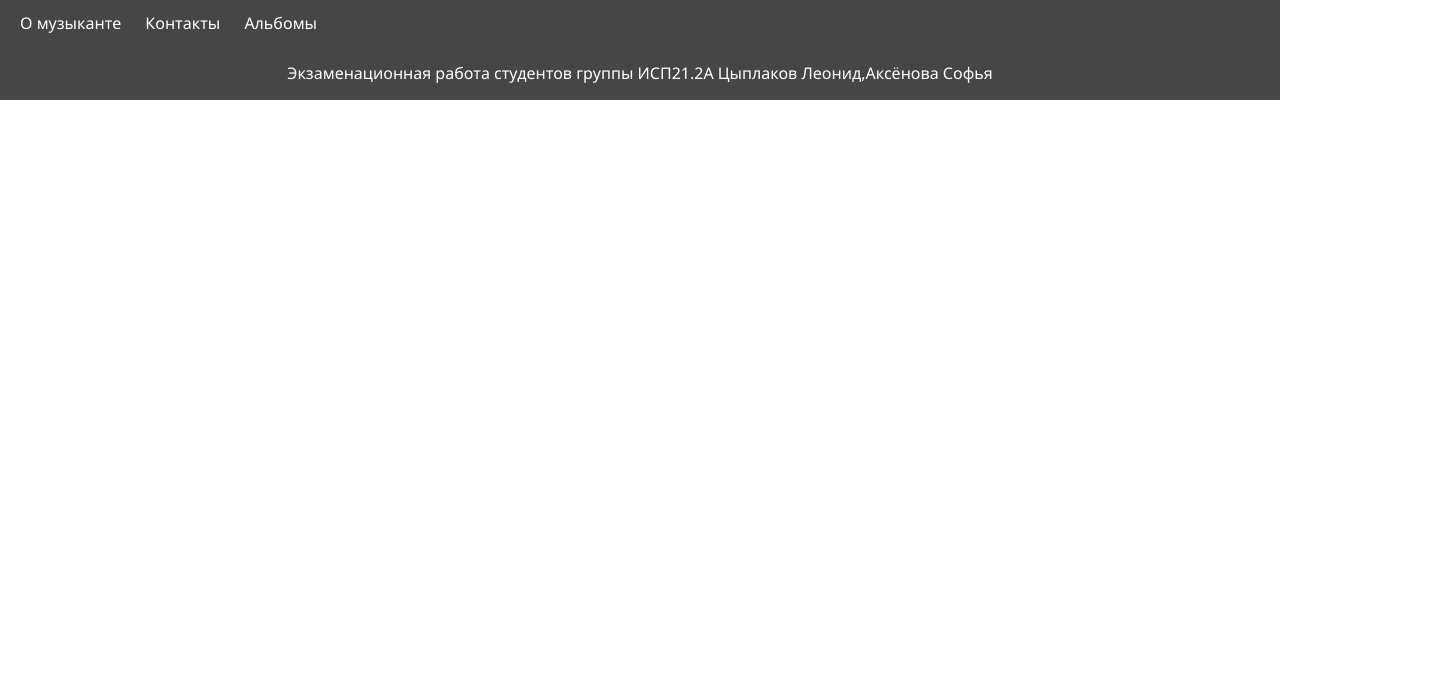
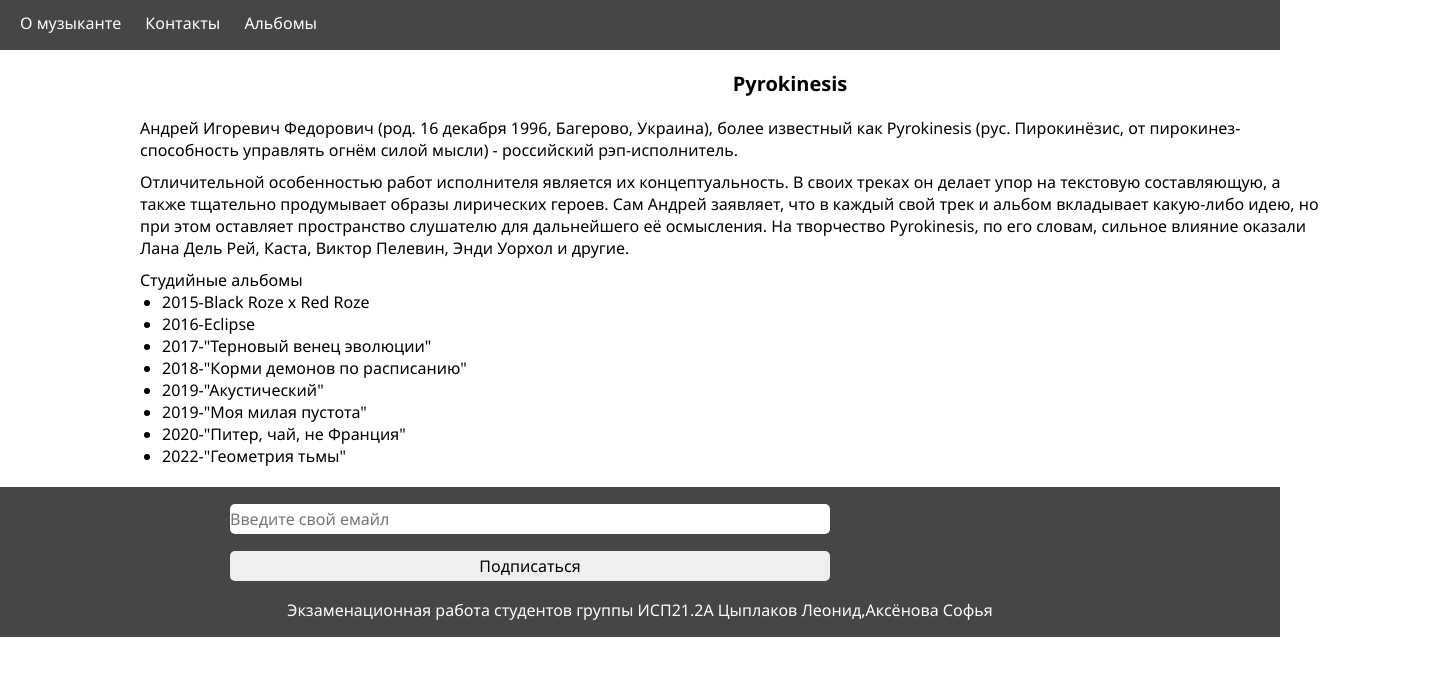
Before and after one commit to ksenikc/pr-git, a plain HTML site: page index.html in a window 1280 px wide. Shown: the whole page, 1440 px wide, since content can reach past the window. Drawn offline with Linux system fonts and the light colour scheme.

Commit message:
Создали ветку pyrokinesis

```diff
--- a/css/style.css
+++ b/css/style.css
@@ -19,6 +19,37 @@
     text-decoration: none;
     color: #fff;
 }
+.container {
+    width: 1440px;
+}
+.opisanie  ul li {
+    margin-left: 22px;
+}
+h2 {
+    text-align: center;
+    margin-top: 20px;
+    margin-bottom: 20px;
+    font-size: 20px;
+}
+.opisanie p {
+    margin-top: 10px;
+}
+.opisanie {
+    margin-left: 140px;
+    margin-bottom: 20px;
+}
+.subscribe {
+    background-color: #464646 ;
+    height: 100px;
+}
+.subscribe input, button {
+    width: 600px;
+    height: 30px;
+    margin-left: 230px;
+    border-radius: 5px;
+    border: 0;
+    margin-top: 17px;
+}
 footer p {
     text-align: center;
 }
--- a/index.html
+++ b/index.html
@@ -1,11 +1,13 @@
 <!DOCTYPE html>
 <html lang="ru">
+
 <head>
     <meta charset="UTF-8">
     <meta name="viewport" content="width=device-width, initial-scale=1.0">
     <title>Document</title>
     <link rel="stylesheet" href="css/style.css">
 </head>
+
 <body>
     <header>
         <nav class="main-menu">
@@ -16,8 +18,38 @@
             </ul>
         </nav>
     </header>
+    <div class="container">
+        <div class="opisanie">
+            <h2>Pyrokinesis</h2>
+            <p>Андрей Игоревич Федорович (род. 16 декабря 1996, Багерово, Украина), более известный как Pyrokinesis
+                (рус. Пирокинёзис, от пирокинез- <br>способность управлять огнём силой мысли) - российский
+                рэп-исполнитель.</p>
+            <p>Отличительной особенностью работ исполнителя является их концептуальность. В своих треках он делает упор
+                на текстовую составляющую, а <br>также тщательно продумывает образы лирических героев. Сам Андрей
+                заявляет, что в каждый свой трек и альбом вкладывает какую-либо идею, но <br> при этом оставляет
+                пространство слушателю для дальнейшего её осмысления. На творчество Pyrokinesis, по его словам, сильное
+                влияние оказали <br> Лана Дель Рей, Каста, Виктор Пелевин, Энди Уорхол и другие.</p>
+            <p>Студийные альбомы</p>
+            <ul>
+                <li>2015-Black Roze x Red Roze</li>
+                <li>2016-Eclipse</li>
+                <li>2017-"Терновый венец эволюции"</li>
+                <li>2018-"Корми демонов по расписанию"</li>
+                <li>2019-"Акустический"</li>
+                <li>2019-"Моя милая пустота"</li>
+                <li>2020-"Питер, чай, не Франция"</li>
+                <li>2022-"Геометрия тьмы"</li>
+            </ul>
+        </div>
+    </div>
+        <div class="subscribe">
+            <input type="text" placeholder="Введите свой емайл"> <br>
+            <button>Подписаться</button>
+        </div>
+
     <footer>
         <p>Экзаменационная работа студентов группы ИСП21.2А Цыплаков Леонид,Аксёнова Софья</p>
     </footer>
 </body>
+
 </html>
```
